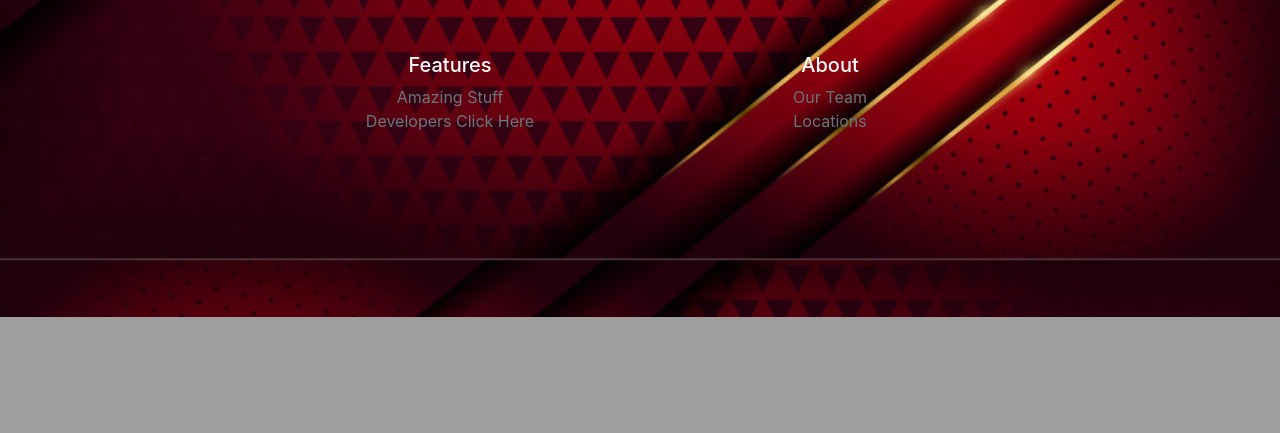
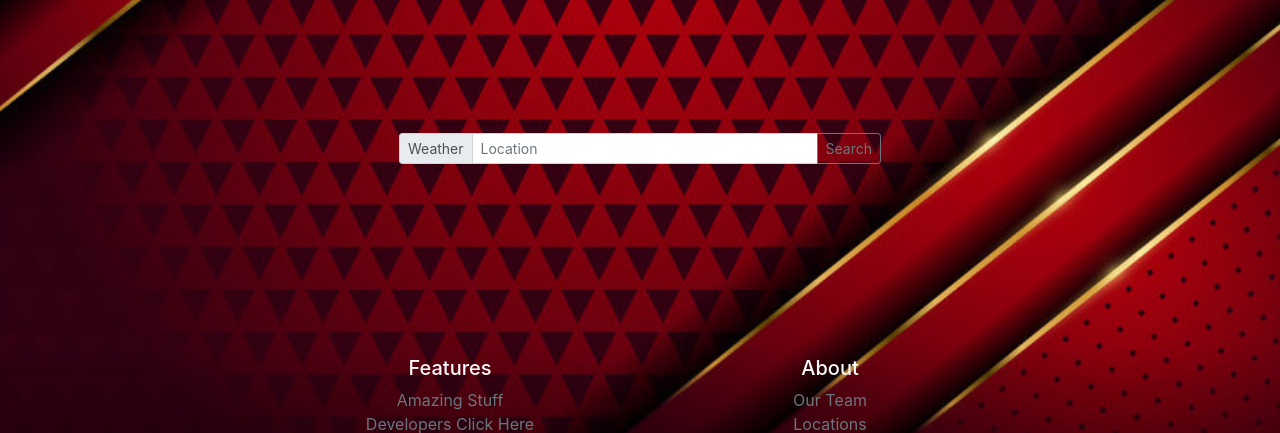
Before and after one commit to shaannessy25/myPagePlus, a Flask app: page / in a window 1280 px wide. Shown: the part 483-916 px from the top of the page. Before the commit the page ends 800 px from the top, so only its background shows below. Run offline with Flask 2, Linux system fonts and the light colour scheme; some libraries are stand-ins or nearby versions.

Commit message:
add flask function for weather api

```diff
--- a/Flask_Version/app.py
+++ b/Flask_Version/app.py
@@ -1,6 +1,11 @@
-from flask import Flask, render_template, url_for
+from flask import Flask, render_template, url_for, request
+import requests
 
 app = Flask(__name__)
+
+key = "ad958ab12b22f3901be8a6cdb93beec3"
+okey = "pk.eyJ1Ijoib21hcnNzNjIiLCJhIjoiY2s3YXJsdGh4MG13ODNlcXJhY3l1NnMybiJ9.xmKZ0Yt2_b8evLDsrQcTqQ"
+
 
 @app.route('/')
 def index():
@@ -17,5 +22,35 @@ def register():
     """Page for registering"""
     return render_template('register.html')
 
+@app.route("/weather")
+def weather():
+    location = request.args.get("address")
+    coords = geocode(location)
+
+    req = requests.get("https://api.darksky.net/forecast/"+ okey + "/"+ coords)
+
+    reqJson = req.json()
+
+    weather = {
+        "temp": reqJson["currently"]["temperature"],
+        "humidity": reqJson["currently"]["humidity"],
+        "wind": reqJson["currently"]["windSpeed"],
+        "summary": reqJson["currently"]["summary"],
+        "high": reqJson["daily"]["temperatureHigh"],
+        "low": reqJson["daily"]["temperatureLow"]
+    }
+    message = f"It is currently {weather['temp']} with a high of {weather['high']} and a low of {weather['low']}. "
+
+    return render_template("index.html", weather=weather)
+
+
+def geocode(location):
+    url = 'https://api.mapbox.com/geocoding/v5/mapbox.places/'+ location +'.json?access_token=' + key + '&autocomplete=true'
+
+    res = requests.get(url)
+    latitude, longitude = res.json()["features"][0]["geometry"]["coordinates"]
+
+    return str(latitude + ',' + longitude)
+
 if __name__ == '__main__':
     app.run(debug=True)
--- /dev/null
+++ b/Flask_Version/static/js/message.js
@@ -0,0 +1,25 @@
+const weatherForm = document.querySelector('form')
+const search = document.querySelector('input')
+const messageOne = document.querySelector('#message')
+const messageTwo = document.querySelector('#message2')
+
+
+
+weatherForm.addEventListener('submit', (e) => {
+    e.preventDefault()
+
+    const location = search.value
+
+    messageOne.textContent = 'loading...'
+    messageTwo.textContent = ''
+    fetch('/weather?address=' + location).then((response) => {
+        response.json().then((data) => {
+            if (data.error) {
+                messageOne.textContent = data.error
+            } else {
+                messageOne.textContent = data.location
+                messageTwo.textContent = data.forecast
+            }
+        })
+    })
+})
--- a/Flask_Version/templates/base.html
+++ b/Flask_Version/templates/base.html
@@ -41,6 +41,9 @@
     <!-- Footer -->
     {% include 'fragments/footer.html' %}
 
+    <script src="{{ url_for('static', filename='js/message.js') }}"></script>
+
+
     <!-- Bootstrap JS -->
     <script
         src="https://code.jquery.com/jquery-3.4.1.slim.min.js"
--- a/Flask_Version/templates/index.html
+++ b/Flask_Version/templates/index.html
@@ -88,6 +88,29 @@
           <div class="gcse-search"></div>
       </div>
     </div>
+    <div class="row" style="margin: 10%">
+        <div class="col-sm-3"></div>
+        <div class="col-sm-6">
+          <form>
+          <div class="input-group input-group-sm mb-3">
+            <div class="input-group-prepend">
+              <span class="input-group-text" id="inputGroup-sizing-sm">Weather</span>
+            </div>
+            <input type="text" placeholder="Location" class="form-control" aria-label="Sizing example input" aria-describedby="inputGroup-sizing-sm">
+            <div class="input-group-append">
+              <button class="btn btn-outline-secondary" type="button" id="button-addon2">Search</button>
+            </div>
+          </div>
+          <div>
+            <p id="message">
+
+            </p>
+
+            <p id="message2"></p>
+          </div>
+        </form>
+        </div>
+        </div>
   </div>
 
 {% endblock content %}
```
